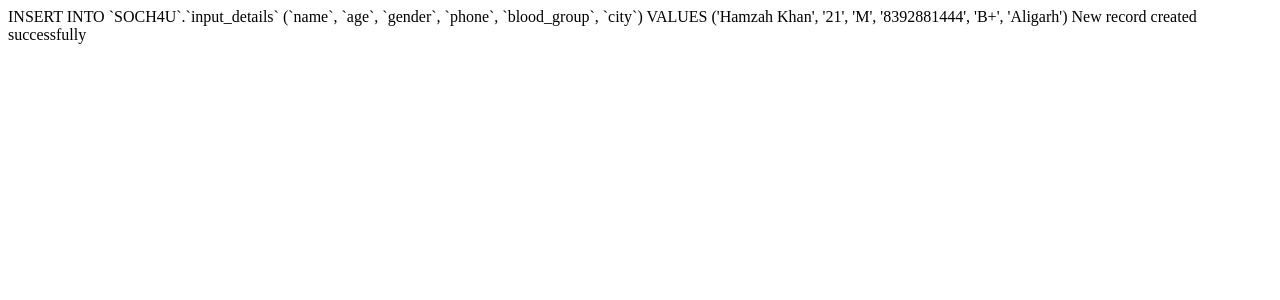
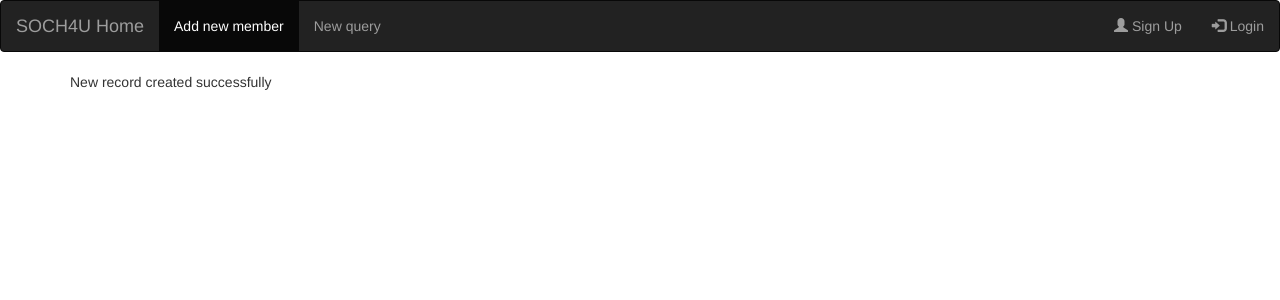
Before and after one commit to hamzahkhan/SOCH4U, a PHP site: page /addmember.php in a window 1280 px wide. Shown: the top 300 px of the page. Run offline with PHP 8.4, Linux system fonts and the light colour scheme.

Commit message:
Update addmember.php

```diff
--- a/addmember.php
+++ b/addmember.php
@@ -1,4 +1,34 @@
-<?php
+<!DOCTYPE html>
+<html lang="en">
+<head>
+  <title>Add Member</title>
+  <meta charset="utf-8">
+  <meta name="viewport" content="width=device-width, initial-scale=1">
+  <link rel="stylesheet" href="https://maxcdn.bootstrapcdn.com/bootstrap/3.3.7/css/bootstrap.min.css">
+  <script src="https://ajax.googleapis.com/ajax/libs/jquery/3.3.1/jquery.min.js"></script>
+  <script src="https://maxcdn.bootstrapcdn.com/bootstrap/3.3.7/js/bootstrap.min.js"></script>
+</head>
+<body>
+
+<nav class="navbar navbar-inverse">
+  <div class="container-fluid">
+    <div class="navbar-header">
+      <a class="navbar-brand" href="http://soch4u.com/index.html">SOCH4U Home</a>
+    </div>
+    <ul class="nav navbar-nav">
+      <li class="active"><a href="addmember.html">Add new member</a></li>
+      <li><a href="newquery.html">New query</a></li>
+    </ul>
+    <ul class="nav navbar-nav navbar-right">
+      <li><a href="#"><span class="glyphicon glyphicon-user"></span> Sign Up</a></li>
+      <li><a href="#"><span class="glyphicon glyphicon-log-in"></span> Login</a></li>
+    </ul>
+  </div>
+</nav>
+
+<div class="container">
+
+  <?php
 
 $servername = "35.185.133.86";
 $username = "aamir";
@@ -14,7 +44,6 @@ if ($conn->connect_error) {
 }
 
  $query = "INSERT INTO `SOCH4U`.`input_details` (`name`, `age`, `gender`, `phone`, `blood_group`, `city`) VALUES ('Hamzah Khan', '21', 'M', '8392881444', 'B+', 'Aligarh') ";
-	echo $query;
 if ($conn->query($query) == TRUE) {
     echo "New record created successfully";
 } else {
@@ -23,3 +52,32 @@ if ($conn->query($query) == TRUE) {
 
 $conn->close();
 ?>
+</div>
+
+</body>
+</html>
+<!-- <?php
+
+$servername = "35.185.133.86";
+$username = "aamir";
+$password = "mypass";
+$dbname = "SOCH4U";
+// Create connection
+$conn = mysqli_connect($servername, $username, $password, $dbname);
+
+// Check connection
+if ($conn->connect_error) {
+    die("Connection failed: " . $conn->connect_error);
+
+}
+
+ $query = "INSERT INTO `SOCH4U`.`input_details` (`name`, `age`, `gender`, `phone`, `blood_group`, `city`) VALUES ('Hamzah Khan', '21', 'M', '8392881444', 'B+', 'Aligarh') ";
+if ($conn->query($query) == TRUE) {
+    echo "New record created successfully";
+} else {
+    echo "Error: " . $query . "<br>" . $conn->error;
+}
+
+$conn->close();
+?>
+ -->
```
